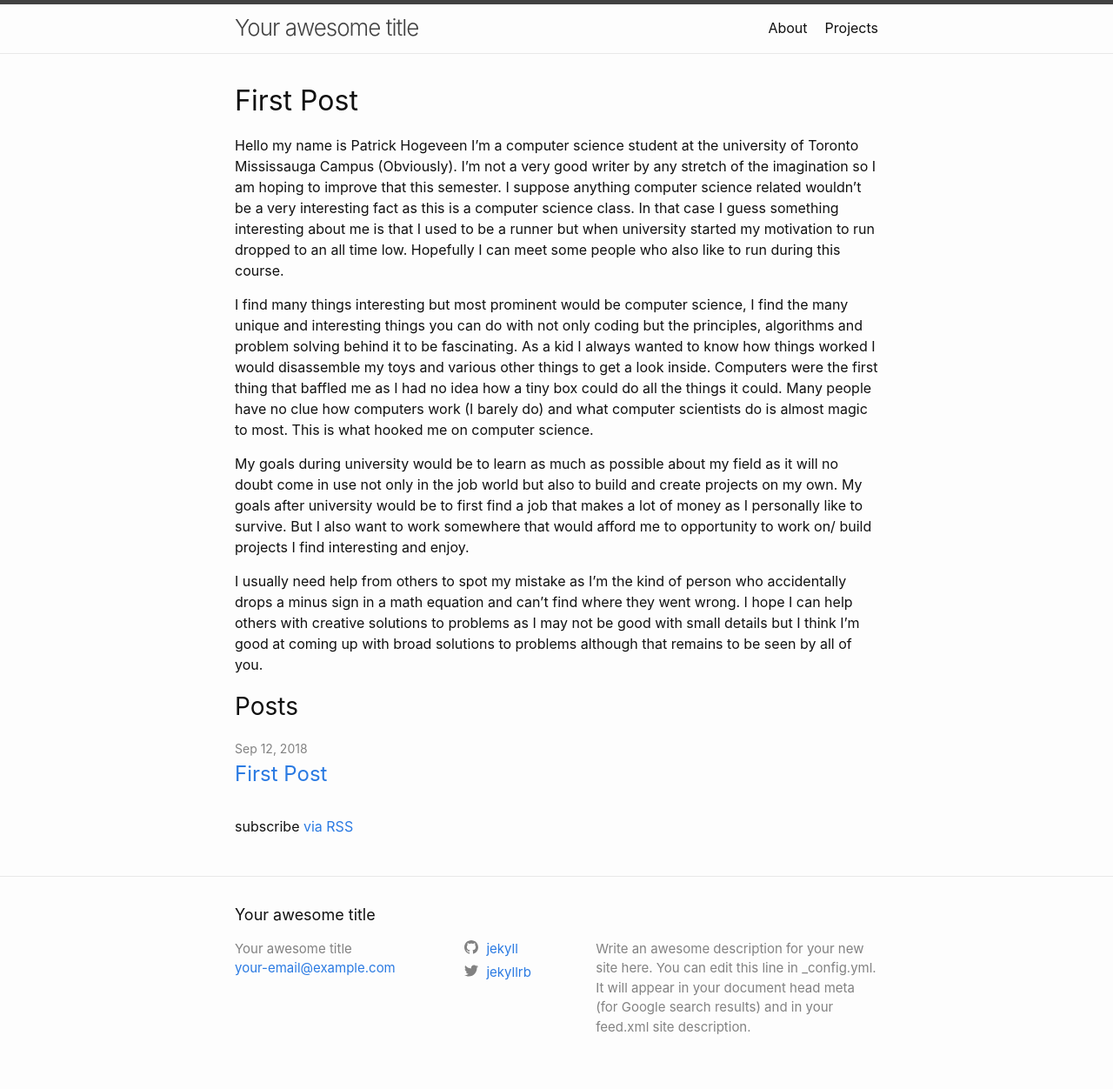
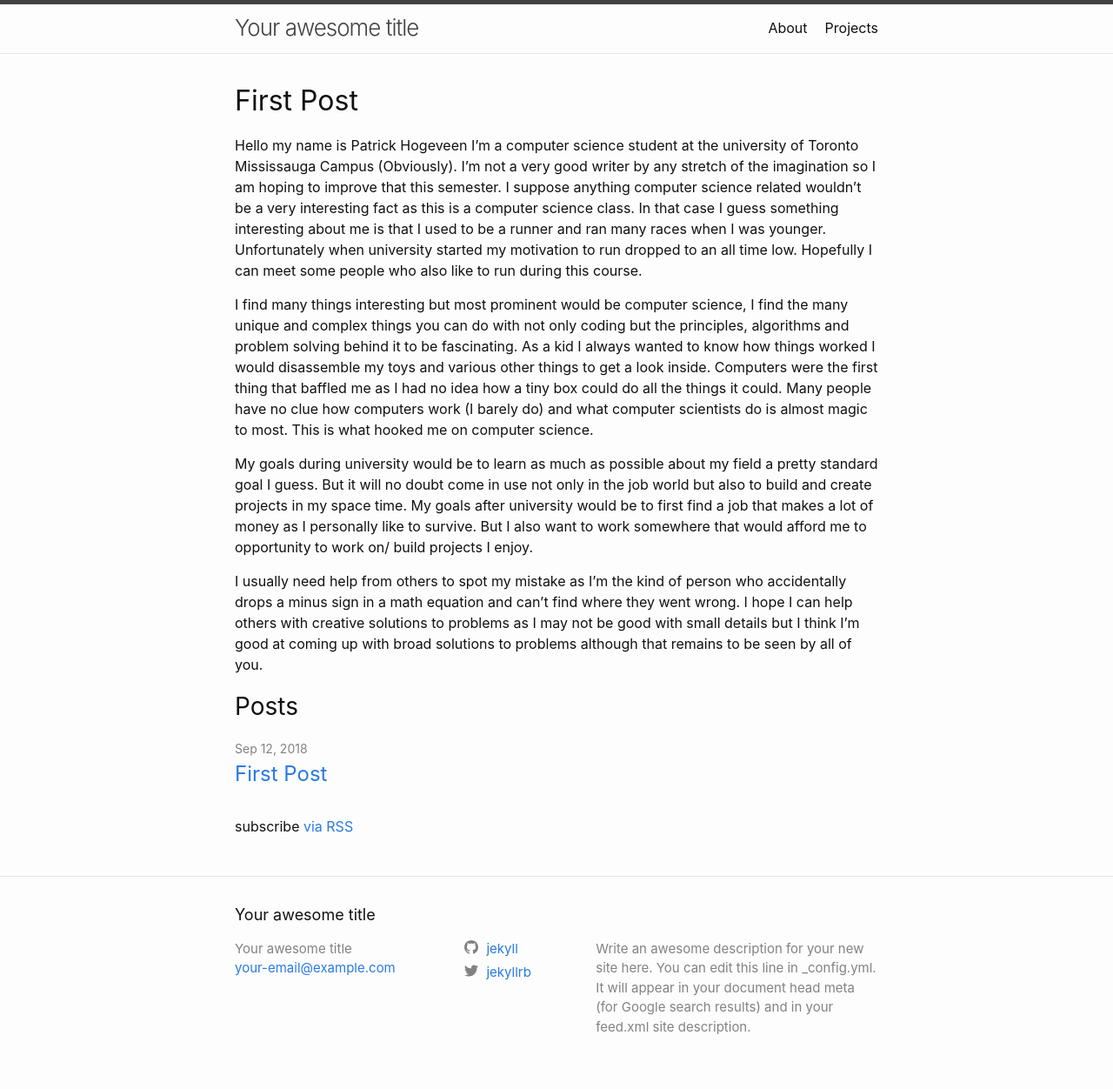
Before and after one commit to Patrick-Hogeveen/Patrick-Hogeveen.github.io, a Jekyll site: the page built from _posts/2018-09-12-First-Post.md, in a window 1280 px wide. Shown: the whole page at 87% size. Built offline with Jekyll 4.4.1, drawn with Linux system fonts in a browser that asks for light colours.

Commit message:
Update 2018-09-12-First-Post.md
Edited blog text

```diff
--- a/_posts/2018-09-12-First-Post.md
+++ b/_posts/2018-09-12-First-Post.md
@@ -5,10 +5,10 @@ date: 2018-09-12
 author: Patrick
 permalink: 2018/09/12/First-Post.html
 ---
-Hello my name is Patrick Hogeveen I'm a computer science student at the university of Toronto Mississauga Campus (Obviously). I'm not a very good writer by any stretch of the imagination so I am hoping to improve that this semester. I suppose anything computer science related wouldn't be a very interesting fact as this is a computer science class. In that case I guess something interesting about me is that I used to be a runner but when university started my motivation to run dropped to an all time low. Hopefully I can meet some people who also like to run during this course.
+Hello my name is Patrick Hogeveen I'm a computer science student at the university of Toronto Mississauga Campus (Obviously). I'm not a very good writer by any stretch of the imagination so I am hoping to improve that this semester. I suppose anything computer science related wouldn't be a very interesting fact as this is a computer science class. In that case I guess something interesting about me is that I used to be a runner and ran many races when I was younger. Unfortunately when university started my motivation to run dropped to an all time low. Hopefully I can meet some people who also like to run during this course.
 
-I find many things interesting but most prominent would be computer science, I find the many unique and interesting things you can do with not only coding but the principles, algorithms and problem solving behind it to be fascinating. As a kid I always wanted to know how things worked I would disassemble my toys and various other things to get a look inside. Computers were the first thing that baffled me as I had no idea how a tiny box could do all the things it could. Many people have no clue how computers work (I barely do) and what computer scientists do is almost magic to most. This is what hooked me on computer science.
+I find many things interesting but most prominent would be computer science, I find the many unique and complex things you can do with not only coding but the principles, algorithms and problem solving behind it to be fascinating. As a kid I always wanted to know how things worked I would disassemble my toys and various other things to get a look inside. Computers were the first thing that baffled me as I had no idea how a tiny box could do all the things it could. Many people have no clue how computers work (I barely do) and what computer scientists do is almost magic to most. This is what hooked me on computer science.
 
-My goals during university would be to learn as much as possible about my field as it will no doubt come in use not only in the job world but also to build and create projects on my own. My goals after university would be to first find a job that makes a lot of money as I personally like to survive. But I also want to work somewhere that would afford me to opportunity to work on/ build projects I find interesting and enjoy.
+My goals during university would be to learn as much as possible about my field a pretty standard goal I guess. But it will no doubt come in use not only in the job world but also to build and create projects in my space time. My goals after university would be to first find a job that makes a lot of money as I personally like to survive. But I also want to work somewhere that would afford me to opportunity to work on/ build projects I enjoy.
 
 I usually need help from others to spot my mistake as I'm the kind of person who accidentally drops a minus sign in a math equation and can't find where they went wrong. I hope I can help others with creative solutions to problems as I may not be good with small details but I think I'm good at coming up with broad solutions to problems although that remains to be seen by all of you.
```
